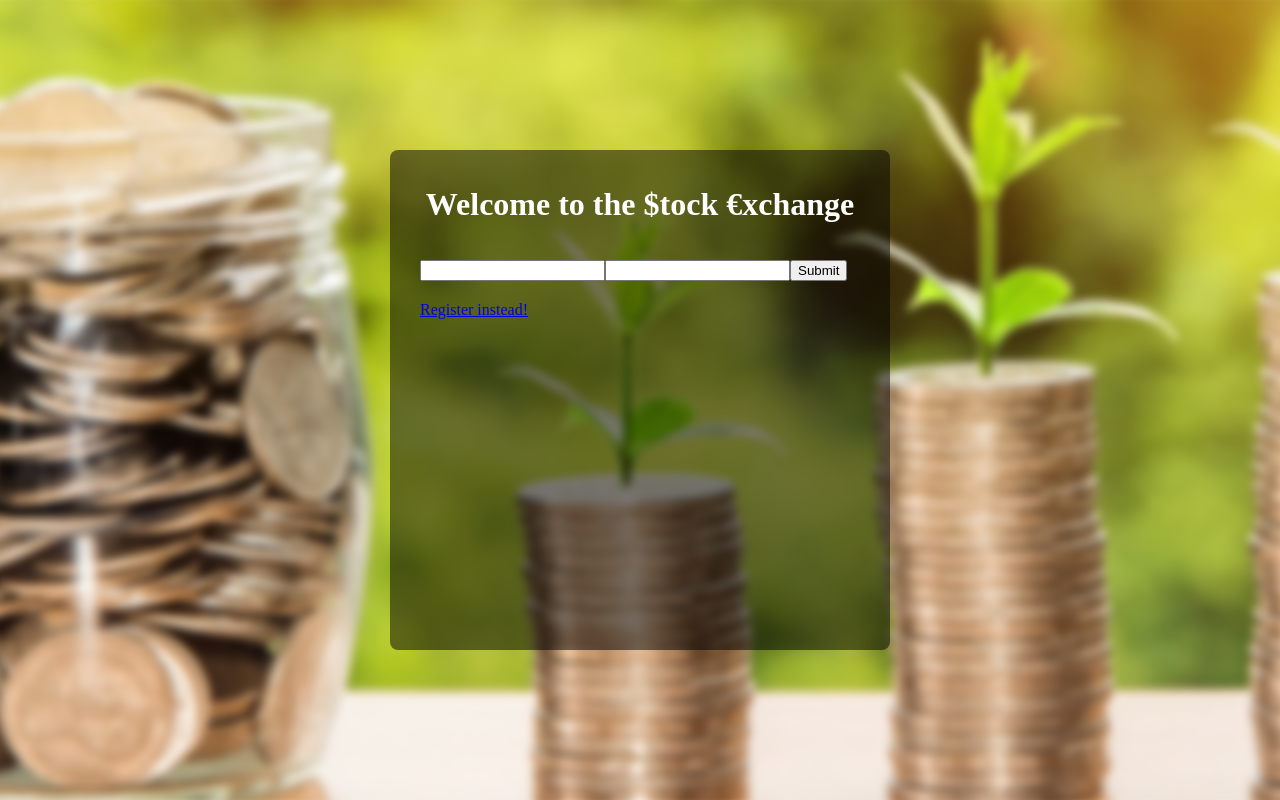
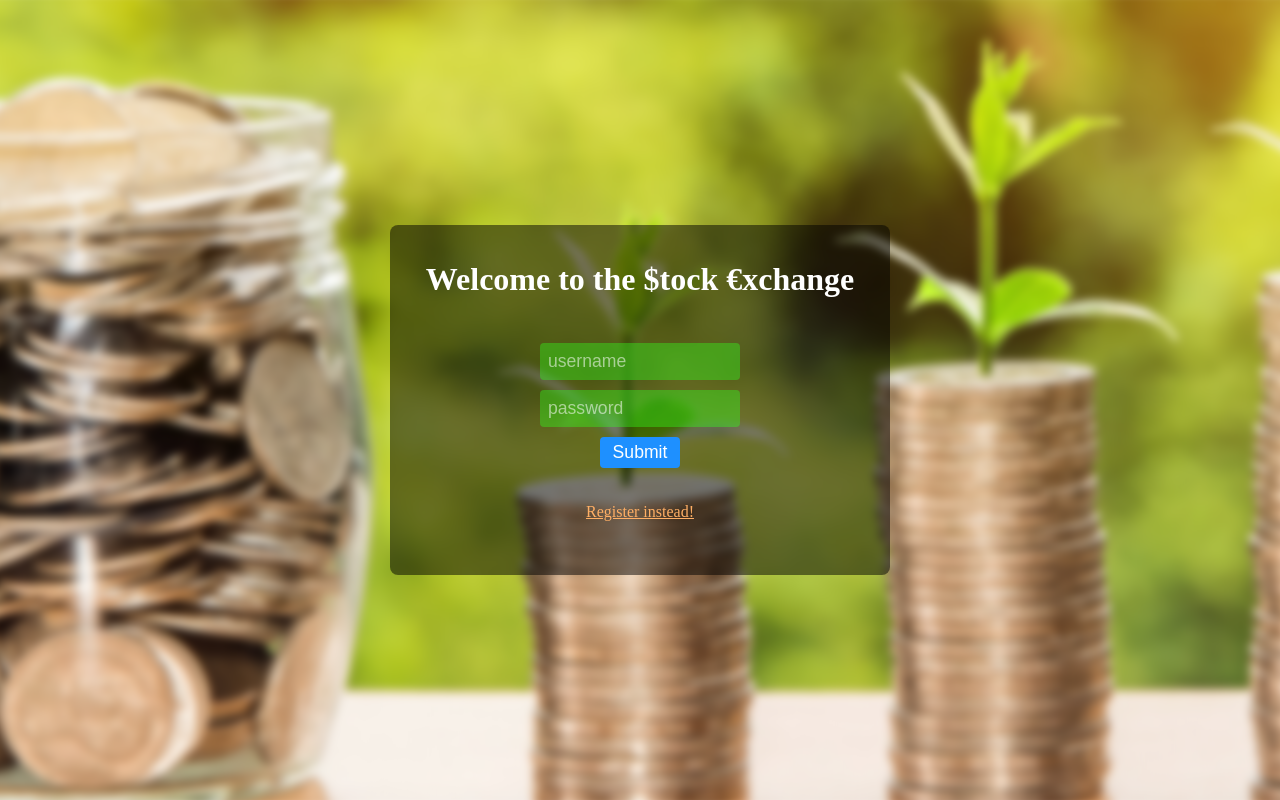
Before and after one commit to bwong365/finance, a React (Create React App) app in the folder view/: page /login in a window 1280 px wide. Built offline with nearby package versions, Linux system fonts and the light colour scheme.

Commit message:
Form Components

```diff
--- /dev/null
+++ b/view/src/components/form/Button.js
@@ -0,0 +1,9 @@
+import React from 'react'
+
+import { button } from './Button.module.scss'
+
+const Button = ({ onClick, label }) => (
+  <button className={button} onClick={onClick}>{label}</button>
+)
+
+export default Button;
--- /dev/null
+++ b/view/src/components/form/Button.module.scss
@@ -0,0 +1,13 @@
+.button {
+  border-radius: 4px;
+  margin-top: 10px;
+  padding: 5px 10px;
+  width: 5rem;
+  font-size: 1.1rem;
+  background-color: dodgerblue;
+  border: none;
+  color: white;
+  &:hover {
+    background-color: green;
+  }
+}
--- a/view/src/components/form/FormContainer.module.scss
+++ b/view/src/components/form/FormContainer.module.scss
@@ -24,7 +24,7 @@
   justify-self: center;
   background-color: rgba(0,0,0,.5);
   border-radius: 8px;
-  height: 500px;
+  height:350px;
   width: 500px;
   padding: 30px;
 }
@@ -37,4 +37,17 @@
 
 .childContainer {
   margin-top: 30px;
+
+  form {
+    display: flex;
+    flex-direction: column;
+    align-items: center;
+  }
 }
+
+a {
+  display: block;
+  text-align: center;
+  color: rgb(255, 175, 101);
+  text-decoration: off
+}
--- /dev/null
+++ b/view/src/components/form/TextInput.js
@@ -0,0 +1,9 @@
+import React from 'react'
+
+import { input } from './TextInput.module.scss'
+
+const TextInput = ({ name, value, type, onChange, label }) => (
+  <input className={input} name={name} value={value} type={type} onChange={onChange} placeholder={label} />
+)
+
+export default TextInput;
--- /dev/null
+++ b/view/src/components/form/TextInput.module.scss
@@ -0,0 +1,16 @@
+.input {
+  border-radius: 4px;
+  width: 200px;
+  padding: 8px;
+  margin-top: 10px;
+  font-size: 1.1rem;
+  background-color: rgba(49, 255, 30, 0.397);
+  border: none;
+  color: white;
+
+
+}
+
+.input::placeholder {
+  color: white;
+}
--- a/view/src/components/pages/buy/BuyForm.js
+++ b/view/src/components/pages/buy/BuyForm.js
@@ -2,6 +2,8 @@ import React, { Component } from 'react';
 import { connect } from 'react-redux';
 import { form, text, button, number } from './BuyForm.module.scss';
 import axios from 'axios';
+import Button from '../../form/Button'
+import TextInput from '../../form/TextInput'
 
 export default class BuyForm extends Component {
   state = {
@@ -43,9 +45,9 @@ export default class BuyForm extends Component {
     const { symbol, shares } = this.state;
     return (
       <form className={form}>
-        <input className={text} type='text' name='symbol' value={symbol} onChange={this.handleChange} placeholder='Stock Symbol' />
-        <input className={number} type='number' name='shares' value={shares} onChange={this.handleChange} min='1' placeholder='Shares' />
-        <button className={button} onClick={this.submitForm}>Buy!</button>
+        <TextInput className={text} type='text' name='symbol' value={symbol} onChange={this.handleChange} placeholder='Stock Symbol' />
+        <TextInput className={number} type='number' name='shares' value={shares} onChange={this.handleChange} min='1' placeholder='Shares' />
+        <Button className={button} onClick={this.submitForm} label='Buy!' />
         <p>{this.state.message}</p>
       </form>
     )
--- a/view/src/components/pages/login/LoginForm.js
+++ b/view/src/components/pages/login/LoginForm.js
@@ -3,6 +3,8 @@ import { connect } from 'react-redux';
 import axios from 'axios';
 import { withRouter } from 'react-router-dom'
 import { setUsername } from '../../../actions/auth.actions'
+import Button from '../../form/Button'
+import TextInput from '../../form/TextInput'
 
 class LoginForm extends Component {
   constructor(props) {
@@ -62,9 +64,9 @@ class LoginForm extends Component {
   render() {
     return (
       <form>
-        <input type='text' name='username' value={this.state.username} onChange={this.handleChange} />
-        <input type='password' name='password' value={this.state.password} onChange={this.handleChange} />
-        <button onClick={this.submitForm}>Submit</button>
+        <TextInput type='text' name='username' value={this.state.username} onChange={this.handleChange} label='username'/>
+        <TextInput type='password' name='password' value={this.state.password} onChange={this.handleChange} label='password'/>
+        <Button onClick={this.submitForm} label='Submit' />
         <p>{this.state.message}</p>
       </form>
     );
--- a/view/src/components/pages/register/RegistrationForm.js
+++ b/view/src/components/pages/register/RegistrationForm.js
@@ -3,6 +3,8 @@ import { connect } from 'react-redux';
 import axios from 'axios';
 import { withRouter } from 'react-router-dom'
 import { setUsername, toLogin } from '../../../actions/auth.actions'
+import TextInput from '../../form/TextInput';
+import Button from '../../form/Button'
 
 class RegistrationForm extends Component {
   constructor(props) {
@@ -64,10 +66,10 @@ class RegistrationForm extends Component {
   render() {
     return (
       <form>
-        <input type='text' name='username' placeholder='username' value={this.state.username} onChange={this.handleChange} />
-        <input type='password' name='password' placeholder='Password' value={this.state.password} onChange={this.handleChange} />
-        <input type='password' name='confirm' placeholder='Confirm Password' value={this.state.confirm} onChange={this.handleChange} />
-        <button onClick={this.submitForm}>Submit</button>
+        <TextInput type='text' name='username' placeholder='username' value={this.state.username} onChange={this.handleChange} />
+        <TextInput type='password' name='password' placeholder='Password' value={this.state.password} onChange={this.handleChange} />
+        <TextInput type='password' name='confirm' placeholder='Confirm Password' value={this.state.confirm} onChange={this.handleChange} />
+        <Button onClick={this.submitForm} label='Register' />
         <p>{this.state.message}</p>
       </form>
     );
--- a/view/src/components/pages/sell/SellForm.js
+++ b/view/src/components/pages/sell/SellForm.js
@@ -4,6 +4,7 @@ import { form, text, button, number } from './SellForm.module.scss';
 import axios from 'axios';
 import monetize from '../../../helpers/monetize';
 import Loader from '../../Loader';
+import Button from '../../form/Button'
 
 export default class BuyForm extends Component {
   state = {
@@ -101,7 +102,7 @@ export default class BuyForm extends Component {
               {options}
             </select>
             <input className={number} type='number' name='shares' value={shares} onChange={this.handleChange} min='1' max={currentMax} placeholder='Shares' />
-            <button className={button} onClick={this.submitForm}>Sell!</button>
+            <Button className={button} onClick={this.submitForm} label='Sell!'/>
             <p>{message}</p>
           </form>)
     )
```
